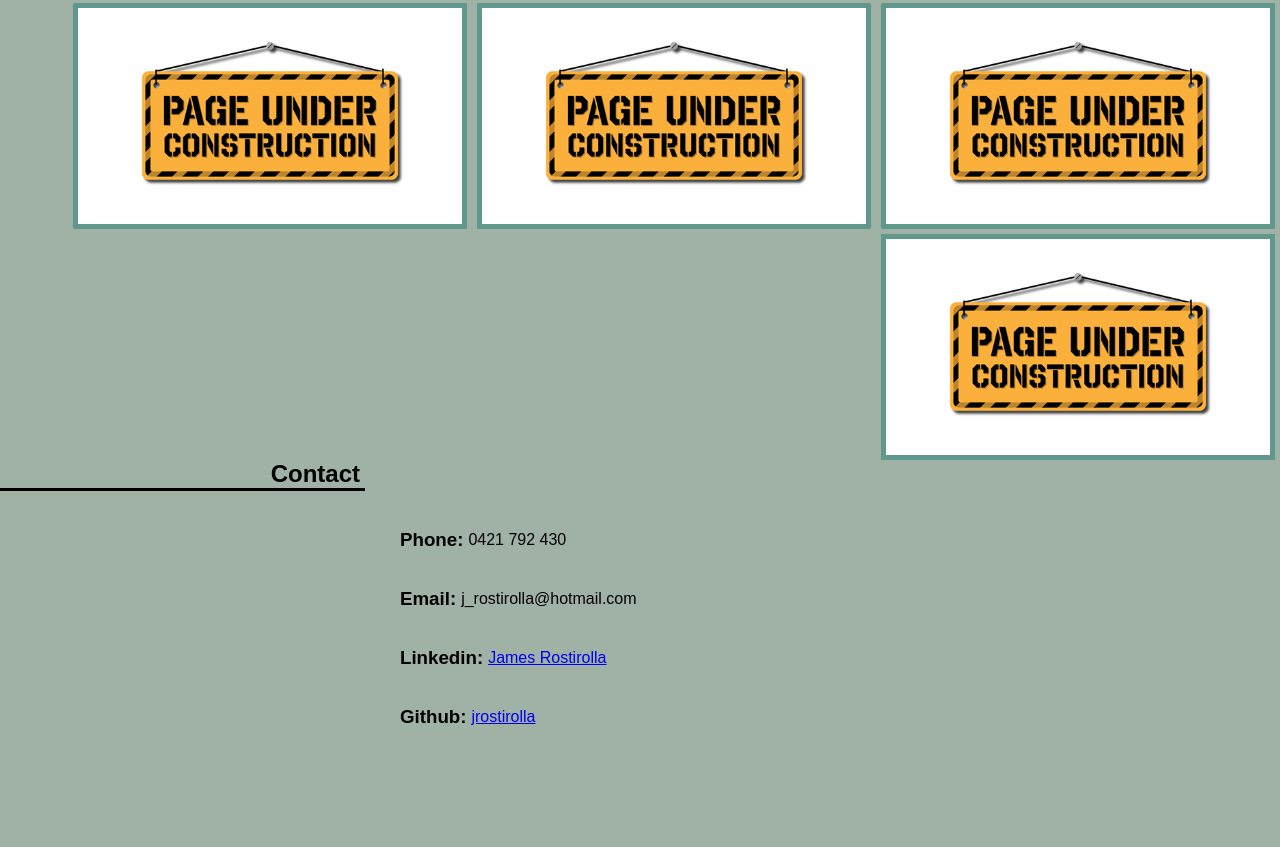
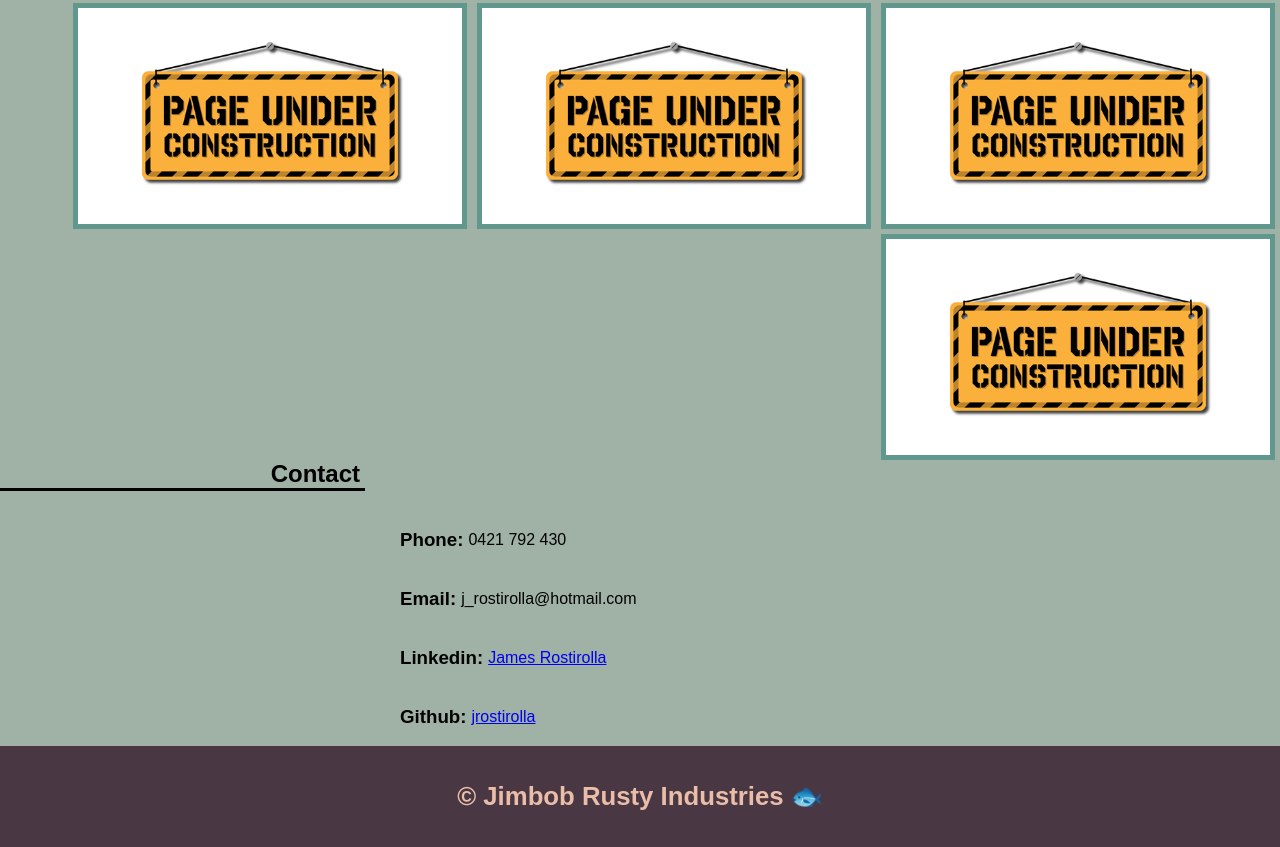
Before and after one commit to jrostirolla/personal_portfolio, a plain HTML site: page index.html in a window 1280 px wide. Shown: the part 1399-2246 px from the top of the page. Before the commit the page ends 2145 px from the top, so only its background shows below. Drawn offline with Linux system fonts and the light colour scheme.

Commit message:
footer added + small asthetic edits

```diff
--- a/Assets/style.css
+++ b/Assets/style.css
@@ -32,6 +32,7 @@ h1 {
     background-color: #EABDA8;
     float: left;
     color: #493843;
+    padding-left: 5px;
 }
 
 .navbar {
@@ -132,6 +133,16 @@ h2 {
     padding-left: 5px;
 }
 
+footer {
+    background-color: #493843;
+    color: #EABDA8;
+    margin: 0;
+    padding: 10px;
+    text-align: center;
+    font-size: 22px;
+    font-weight: bolder;
+}
+
 /* image properties */
 #banner {
     width: 100%;
--- a/index.html
+++ b/index.html
@@ -91,5 +91,8 @@
                 <a href="https://github.com/jrostirolla">jrostirolla</a>
             </div>
         </aside>
+        <footer>
+            <h3>© Jimbob Rusty Industries 🐟</h3>
+        </footer>
 </body>
 </html>
```
